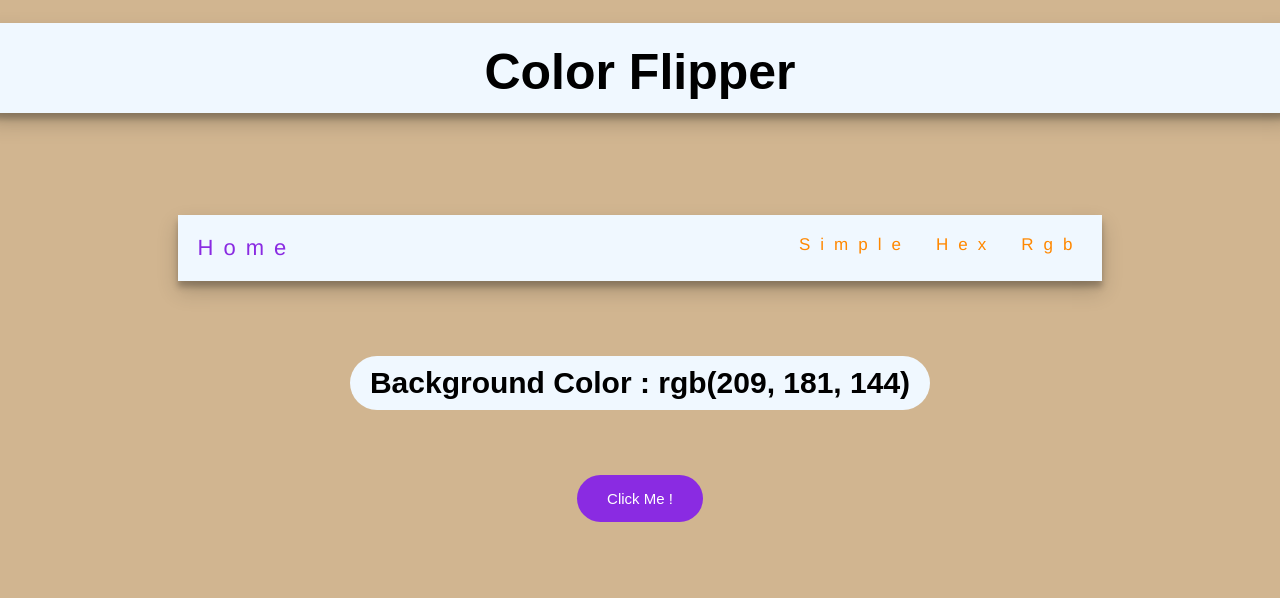
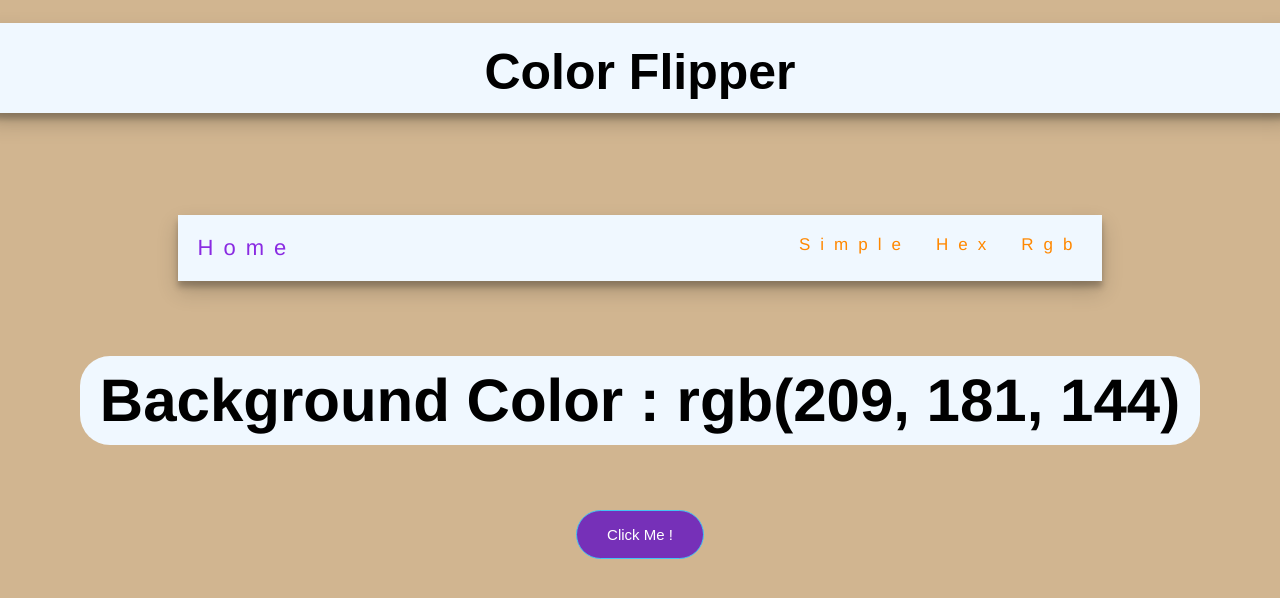
Before and after one commit to kowerdink/colorflipper, a plain HTML site: page index.html in a window 1280 px wide. Drawn offline with Linux system fonts and the light colour scheme.

Commit message:
cambios01

```diff
--- a/style.css
+++ b/style.css
@@ -18,8 +18,8 @@ body {
 
 h2 {
     margin: 40px;
-    font-size: 30px;
-    font-family: Arial, Helvetica, sans-serif;
+    font-size: 60px;
+    font-family: Helvetica, sans-serif;
     background-color: aliceblue;
     border-radius: 30px;
     padding: 10px 20px;
@@ -74,9 +74,10 @@ a {
 
 .btn {
     border: none;
+    border: solid 1px rgb(65, 196, 244);
     border-radius: 50px;
     padding: 15px 30px;
-    background-color: blueviolet;
+    background-color: rgb(118, 48, 184);
     color: white;
     font-size: 15px;
     margin-top: 25px;
```
